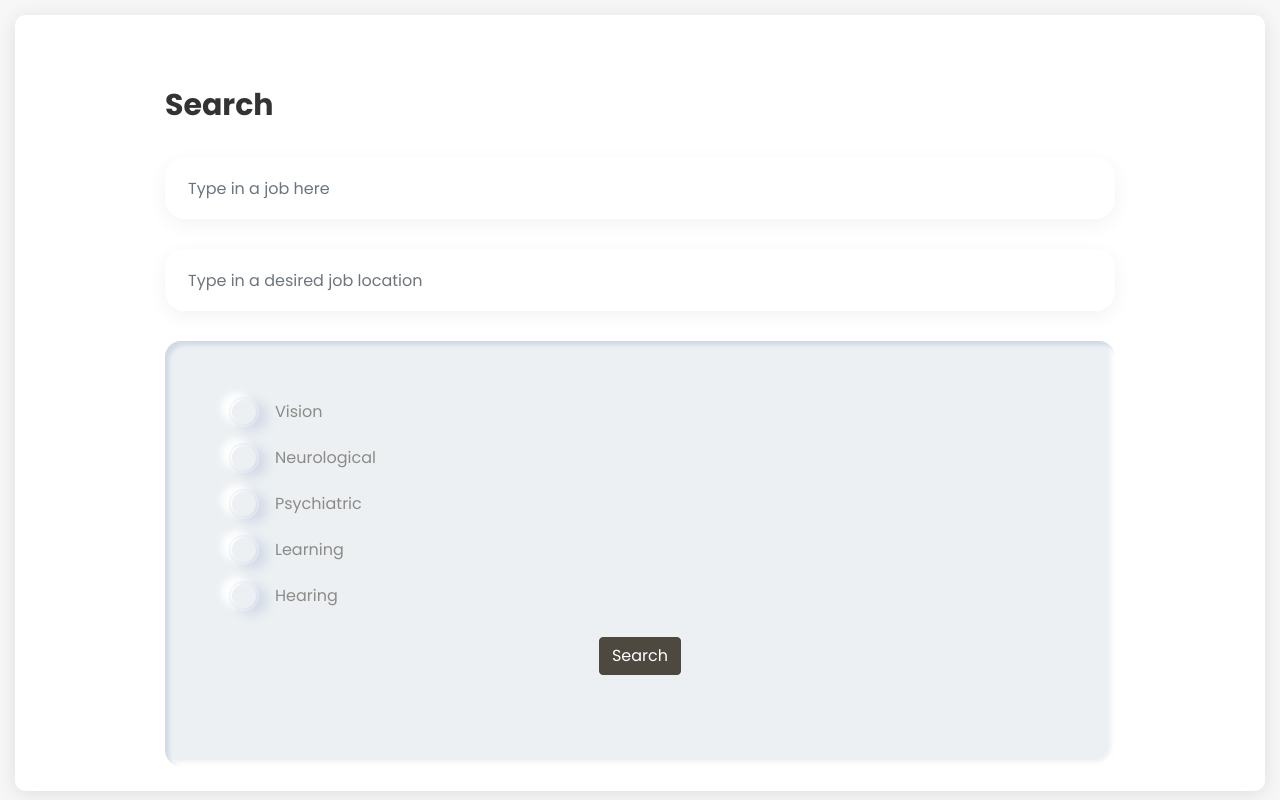
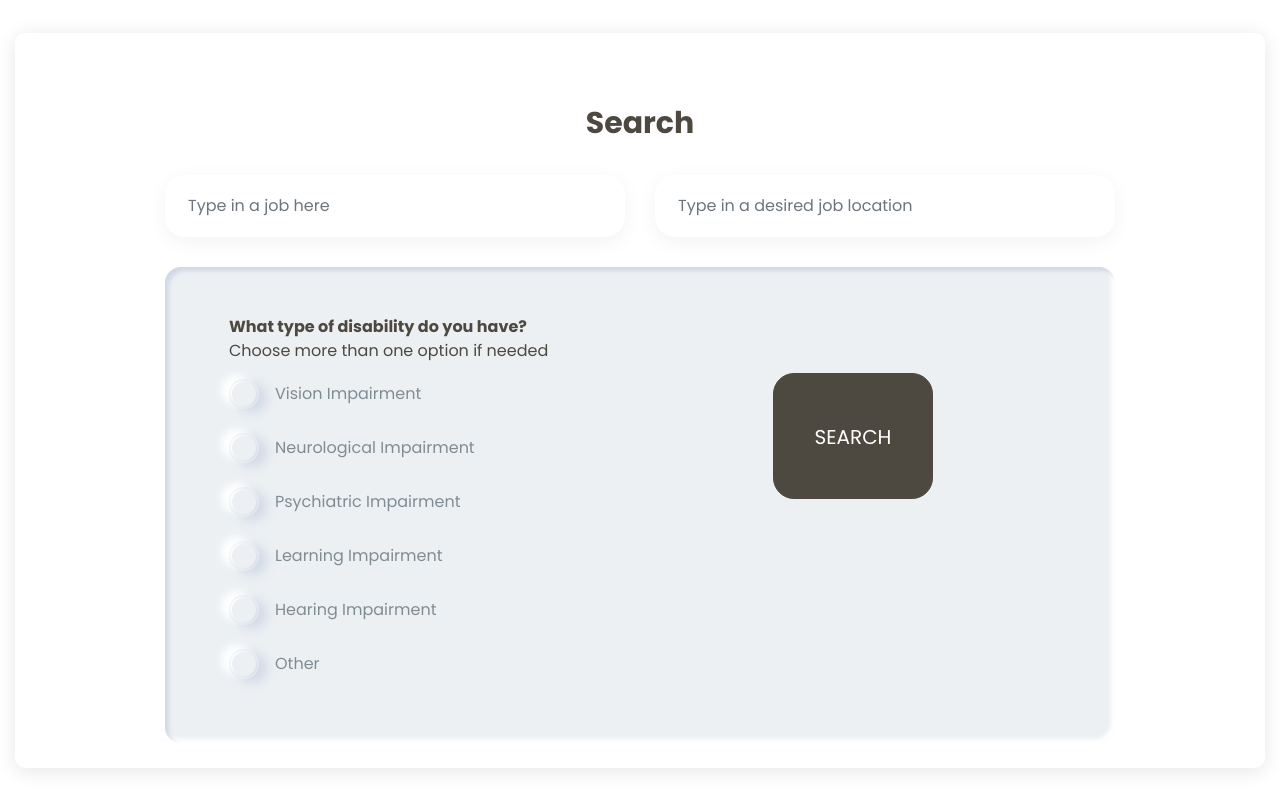
Before and after one commit to arnavs-0/dystic, a React (Create React App) app: page / in a window 1280 px wide. Shown: the top 800 px of the page. Built offline with nearby package versions, Linux system fonts and the light colour scheme.

Commit message:
Update the search component

```diff
--- a/src/Components/common/Footer.js
+++ b/src/Components/common/Footer.js
@@ -2,7 +2,6 @@ import React from 'react';
 import '../../Styles/common/Footer.scss'
 import Row from 'react-bootstrap/Row'
 import Col from 'react-bootstrap/Col'
-import 'bootstrap/dist/css/bootstrap.css'
 import { Button, Container } from 'react-bootstrap';
 import {OpenOnboarding} from '../other/form/Newsletter'
 
--- a/src/Components/other/home/Search.js
+++ b/src/Components/other/home/Search.js
@@ -1,5 +1,5 @@
 import React, { Component } from 'react'
-import { Button, Form } from 'react-bootstrap'
+import { Button, Col, Form, Row } from 'react-bootstrap'
 import '../../../Styles/Pages/Home/Search.scss'
 
 export class Search extends Component {
@@ -9,61 +9,96 @@ export class Search extends Component {
             <div className="wrap-search">
                 <Form className="search-form">
                     <span className="search-form-title"><strong>Search</strong></span>
-                    <div className="wrap-input">
+                    <Row>
+                        <Col>
+                            <div className="wrap-input-search">
                                 <Form.Group>
                                     <Form.Control className="input shadow-none" type="text" name="job" placeholder="Type in a job here" />
                                     <span className="focus-input"></span>
                                 </Form.Group>
                             </div>
-                    <div className="wrap-input">
+                        </Col>
+                        <Col>
+                            <div className="wrap-input-search">
                                 <Form.Group>
                                     <Form.Control className="input shadow-none" type="text" name="location" placeholder="Type in a desired job location" />
                                     <span className="focus-input"></span>
                                 </Form.Group>
                             </div>
-                    <div className="group">
-                         <div class="wrapper">
-                            <Form.Control className="state" type="checkbox" name="app" id="a" value="a" />
-                            <label class="label" for="a">
-                                    <div class="indicator"></div>
-                                    <span class="text">Vision</span>
+                        </Col>
+                    </Row>
+                    <div className="radiogroup">
+                        <div>
+                            <span className="text"><strong>What type of disability do you have?</strong></span>
+                            <br></br>
+                            <span className="text">Choose more than one option if needed</span>
+                        </div>
+                        <Row>
+                            <Col>
+                                <div className="wrapper">
+                                    <Form.Group>
+                                        <Form.Control className="state" type="radio" name="app" id="a" value="a"/>
+                                    </Form.Group>
+                                    <label className="label" for="a">
+                                        <div className="indicator"></div>
+                                        <span className="text-radio">Vision Impairment</span>
                                     </label>
                                 </div>
-                        <div class="wrapper">
-                            <Form.Control className="state" type="checkbox" name="app" id="b" value="b" />
+                                <div className="wrapper">
+                                    <Form.Group>
+                                        <Form.Control className="state" type="radio" name="app" id="b" value="b"/>
+                                    </Form.Group>
                                     <label class="label" for="b">
                                         <div class="indicator"></div>
-                                    <span class="text">Neurological</span>
+                                        <span class="text-radio">Neurological Impairment</span>
                                     </label>
                                 </div>
-                        <div class="wrapper">
-                            <Form.Control className="state" type="checkbox" name="app" id="c" value="c" />
+                                <div className="wrapper">
+                                    <Form.Group>
+                                        <Form.Control className="state" type="radio" name="app" id="c" value="c"/>
+                                    </Form.Group>
                                     <label class="label" for="c">
                                         <div class="indicator"></div>
-                                    <span class="text">Psychiatric</span>
+                                        <span class="text-radio">Psychiatric Impairment</span>
                                     </label>
                                 </div>
-                        <div class="wrapper">
-                            <Form.Control className="state" type="checkbox" name="app" id="d" value="d" />
+                                <div className="wrapper">
+                                    <Form.Group>
+                                        <Form.Control className="state" type="radio" name="app" id="d" value="d"/>
+                                    </Form.Group>
                                     <label class="label" for="d">
                                         <div class="indicator"></div>
-                                    <span class="text">Learning</span>
+                                        <span class="text-radio">Learning Impairment</span>
                                     </label>
                                 </div>
-                        <div class="wrapper">
-                            <Form.Control className="state" type="checkbox" name="app" id="e" value="e" />
+                                <div className="wrapper">
+                                    <Form.Group>
+                                        <Form.Control className="state" type="radio" name="app" id="e" value="e"/>
+                                    </Form.Group>
                                     <label class="label" for="e">
                                         <div class="indicator"></div>
-                                    <span class="text">Hearing</span>
+                                        <span class="text-radio">Hearing Impairment</span>
                                     </label>
                                 </div>
+                                <div className="wrapper">
+                                    <Form.Group>
+                                        <Form.Control className="state" type="radio" name="app" id="f" value="f"/>
+                                    </Form.Group>
+                                    <label class="label" for="f">
+                                        <div class="indicator"></div>
+                                        <span class="text-radio">Other</span>
+                                    </label>
+                                </div>
+                            </Col>
+                            <Col>
                                 <div className="container-search-form-btn">
-                        <Button className="contact-search-btn shadow-none">
+                                    <Button className="search-form-btn shadow-none">
                                         Search
                                     </Button>
                                 </div>
+                            </Col>
+                        </Row>
                     </div>
-
                 </Form>
             </div>
         </div>
--- a/src/Styles/Pages/Home/Search.scss
+++ b/src/Styles/Pages/Home/Search.scss
@@ -28,13 +28,13 @@
     height: 100%;
     top: 0;
     left: 0;
-    background: rgba(240, 240, 240, 0.5);
+    background: rgba(255, 255, 255, 0.5);
     pointer-events: none;
   }
 
   .wrap-search {
     width: 100%;
-    background: #fff;
+    background: rgb(255, 255, 255);
     border-radius: 10px;
     overflow: hidden;
     padding: 72px 150px 25px 150px;
@@ -55,14 +55,14 @@
     display: block;
     font-size: 30px;
     font-family: 'Poppins';
-    color: #333333;
+    color: #4D4940;
     line-height: 1.2;
-    text-align: left;
+    text-align: center;
     padding-bottom: 34px;
   }
 
 
-  .wrap-input {
+  .wrap-input-search {
     width: 100%;
     position: relative;
     background-color: #fff;
@@ -149,13 +149,13 @@
     align-items: center;
     padding: 0 20px;
     min-width: 160px;
-    height: 42px;
+    height: 126px;
     background-color: #1A2E35;
     border-radius: 21px;
 
     font-family: 'Poppins', sans-serif;
-    font-size: 14px;
-    color: #fff;
+    font-size: 20px;
+    color: rgb(255, 255, 255);
     line-height: 1;
     text-transform: uppercase;
     padding-top: 5px;
@@ -172,24 +172,24 @@
     -o-box-shadow: 0 10px 30px 0px rgba(26, 46, 53, 0.5);
     -ms-box-shadow: 0 10px 30px 0px rgba(26, 46, 53, 0.5);
   }
-    .contact-form-btn:hover {
+    .search-form-btn:hover {
     background-color:#000000 ;
 
   }
-    .contact-form-btn:active {
+    .search-form-btn:active {
     background-color:#1A2E35 !important ;
 
   }
 
 
   @media (max-width: 768px) {
-    .wrap-contact {
+    .wrap-search {
       padding: 72px 50px 25px 50px;
     }
   }
 
   @media (max-width: 576px) {
-    .wrap-contact {
+    .wrap-search {
       padding: 72px 15px 25px 15px;
     }
   }
@@ -208,9 +208,9 @@
     color: #1A2E35;
   }
 
-  //radio buttons
+  //radio scss
 
-  .group {
+  .radiogroup {
     padding: 48px 64px;
     border-radius: 16px;
     background: #ecf0f3;
@@ -218,7 +218,6 @@
       4px 4px 4px 0px #d1d9e6 inset,
       -4px -4px 4px 0px #ffffff inset;
   }
-
 
   .wrapper {
     margin: 8px 0;
@@ -239,7 +238,7 @@
     color: #394a56;
   }
 
-  .text {
+  .text-radio {
     margin-left: 16px;
     opacity: .6;
     transition: opacity .2s linear, transform .2s ease-out;
```
Also changed, not shown: src/App.js (line endings or trailing spaces). Lines whose indentation alone changed are shown as unchanged.
